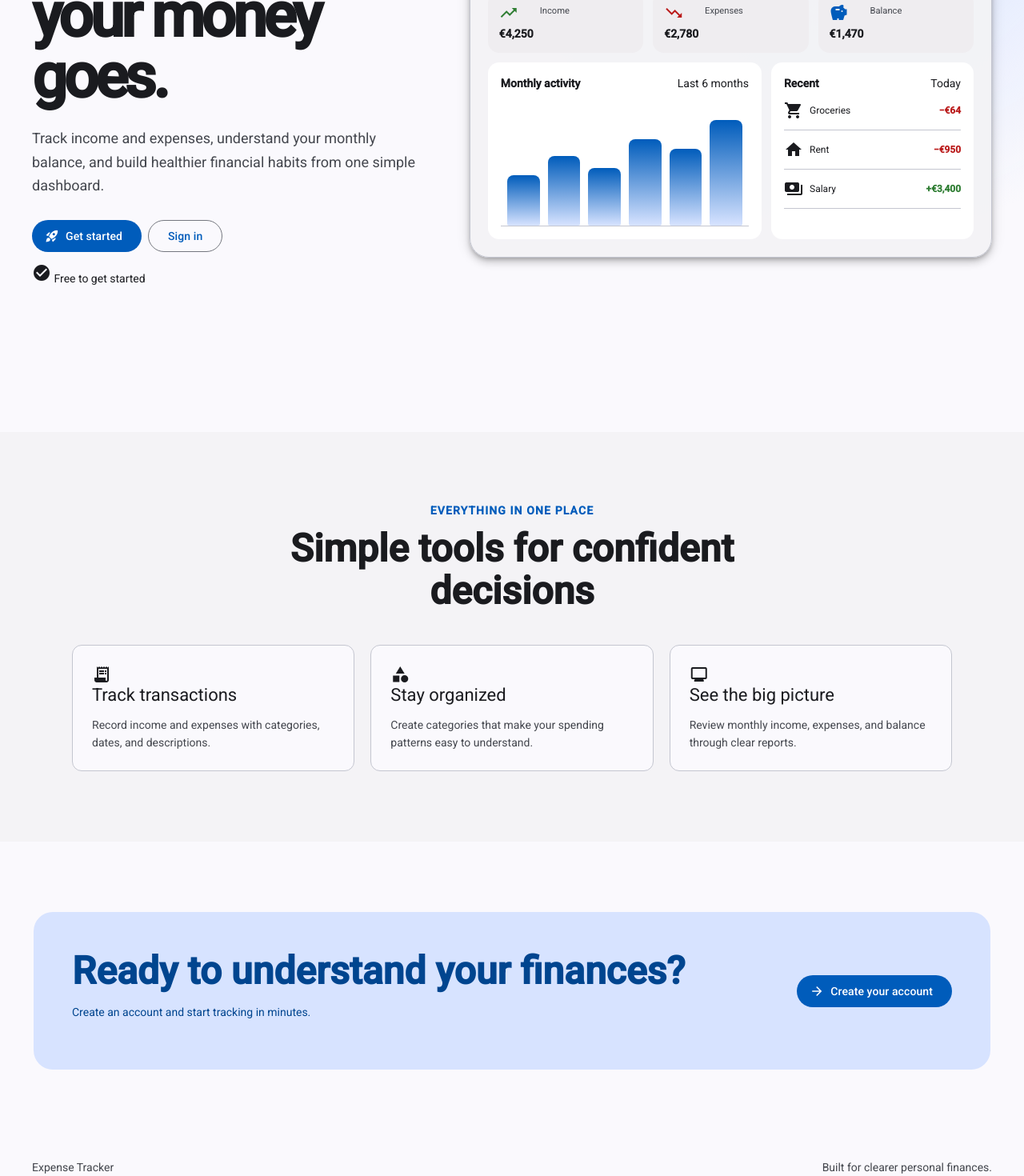
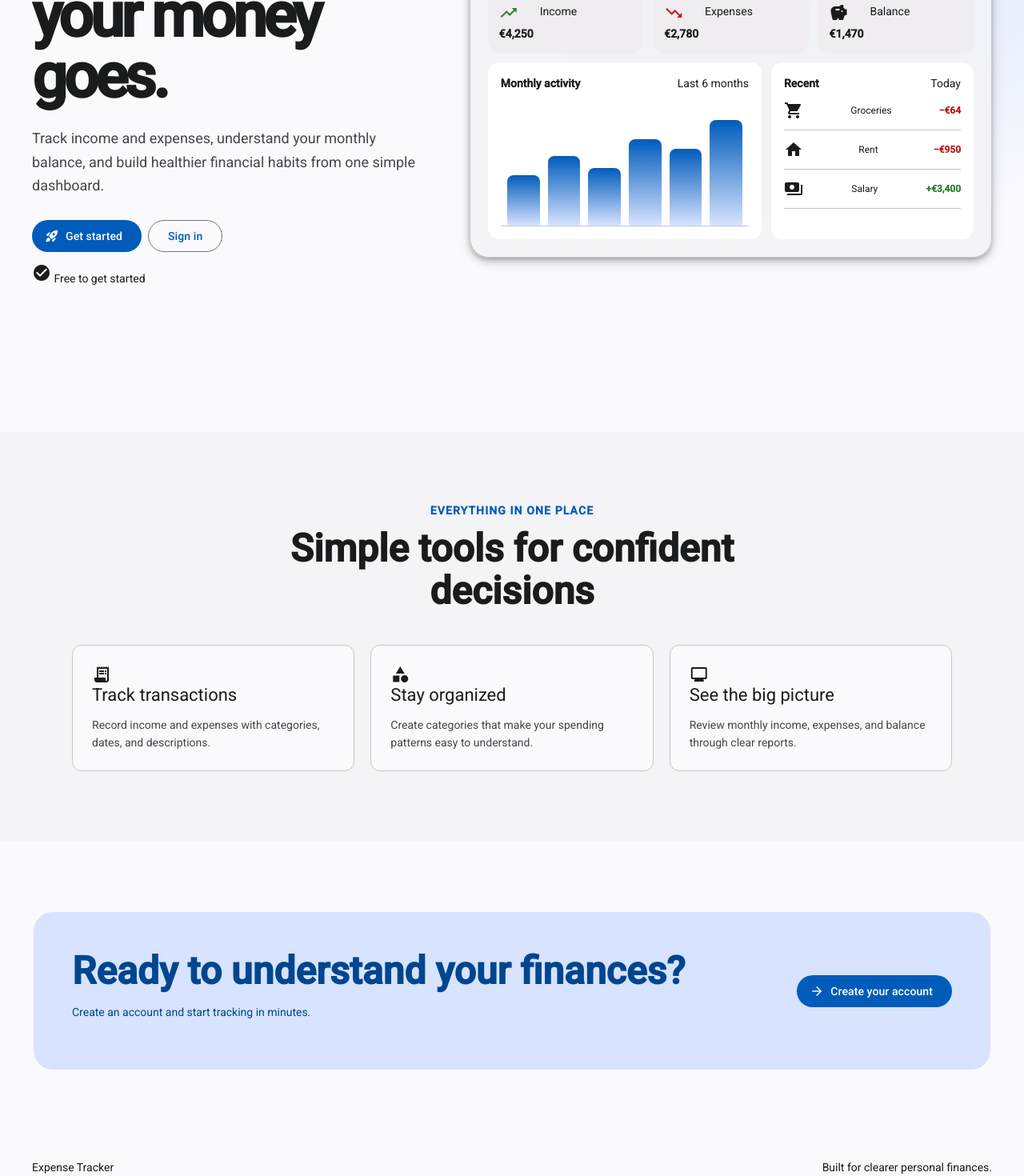
Before and after one commit to handyana05/expenses-tracker, an Angular app in the folder frontend/: page / in a window 1280 px wide. Shown: the part 340-1810 px from the top of the page at 80% size. Built offline with nearby package versions, Linux system fonts and the light colour scheme.

Commit message:
update documentation and adjust landing page

```diff
--- a/frontend/src/app/features/landing/landing.scss
+++ b/frontend/src/app/features/landing/landing.scss
@@ -104,11 +104,6 @@ h1 {
   background: var(--mat-sys-surface-container);
 }
 
-.preview-card span {
-  color: var(--mat-sys-on-surface-variant);
-  font-size: 0.7rem;
-}
-
 .preview-card--income mat-icon,
 .transaction-row--income strong {
   color: #2e7d32;
@@ -117,10 +112,6 @@ h1 {
 .preview-card--expense mat-icon,
 .transaction-row:not(.transaction-row--income) strong {
   color: var(--mat-sys-error);
-}
-
-.preview-card--balance mat-icon {
-  color: var(--mat-sys-primary);
 }
 
 .preview__body {
@@ -159,10 +150,6 @@ h1 {
   padding: 12px 0;
   border-bottom: 1px solid var(--mat-sys-outline-variant);
   font-size: 0.75rem;
-}
-
-.transaction-row span {
-  flex: 1;
 }
 
 .features {
@@ -222,11 +209,9 @@ h1 {
 footer {
   display: flex;
   justify-content: space-between;
-  gap: 24px;
   max-width: 1200px;
   margin: 0 auto;
   padding: 24px 32px;
-  color: var(--mat-sys-on-surface-variant);
 }
 
 @media (max-width: 960px) {
```
Also changed, not shown: 3 other files (tests, documents, lock files or other folders).
